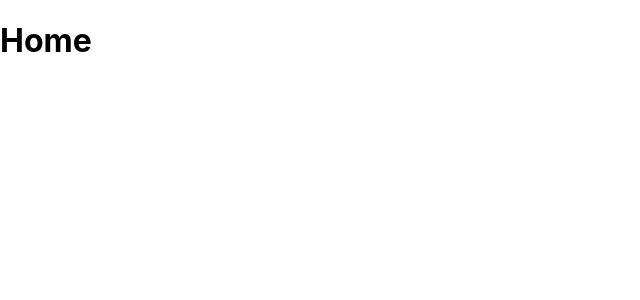
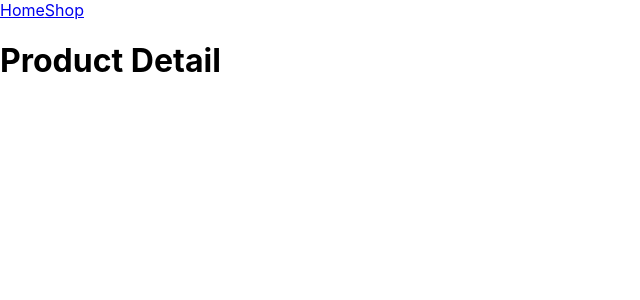
Before and after one commit to faishalirwn/shopping-cart, a React (Create React App) app: page /product/1 in a window 1280 px wide. Shown: the top 300 px of the page, without its empty margins (0-640 px from the left). Built offline with nearby package versions, Linux system fonts and the light colour scheme.

Commit message:
Add container for routes

```diff
--- a/src/components/App.js
+++ b/src/components/App.js
@@ -4,22 +4,32 @@ import Home from "../routes/Home";
 import Shop from "../routes/Shop";
 import ProductDetail from "../routes/ProductDetail";
 import Cart from "../routes/Cart";
+import Container from "./Container";
+import products from "../PRODUCTS";
 
 function App() {
   return (
     <div className="App">
       <Switch>
         <Route path="/shop">
-          <Shop />
+          <Container>
+            <Shop products={products} />
+          </Container>
         </Route>
-        <Route path="/productid">
-          <ProductDetail />
+        <Route path="/product/:name">
+          <Container>
+            <ProductDetail products={products} />
+          </Container>
         </Route>
         <Route path="/cart">
-          <Cart />
+          <Container>
+            <Cart />
+          </Container>
         </Route>
         <Route path="/">
-          <Home />
+          <Container>
+            <Home />
+          </Container>
         </Route>
       </Switch>
     </div>
--- /dev/null
+++ b/src/components/Container.js
@@ -0,0 +1,19 @@
+import { Link } from "react-router-dom";
+import CartIndicator from "./CartIndicator";
+
+function Container(props) {
+  return (
+    <div>
+      <nav className="nav-bar">
+        <Link to="/">Home</Link>
+        <Link to="/shop">Shop</Link>
+        <Link to="/cart">
+          <CartIndicator />
+        </Link>
+      </nav>
+      {props.children}
+    </div>
+  );
+}
+
+export default Container;
```
